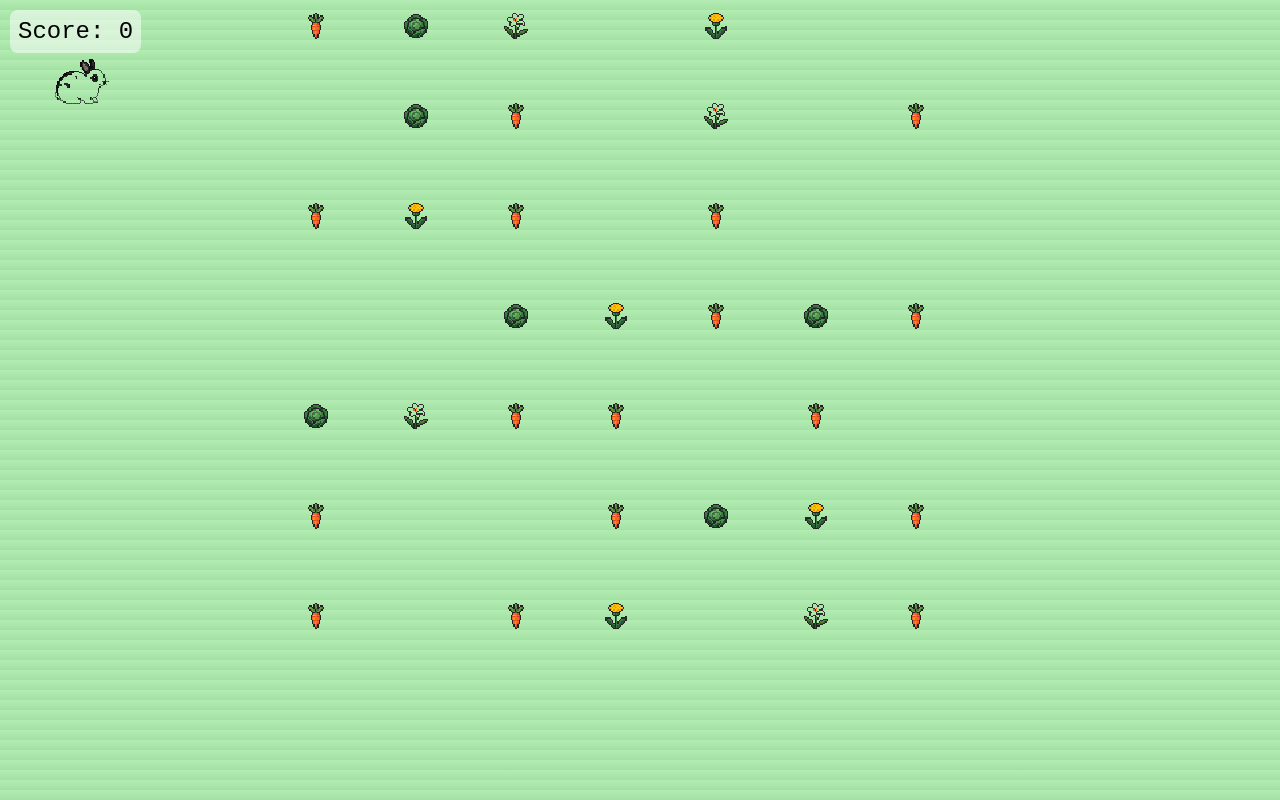
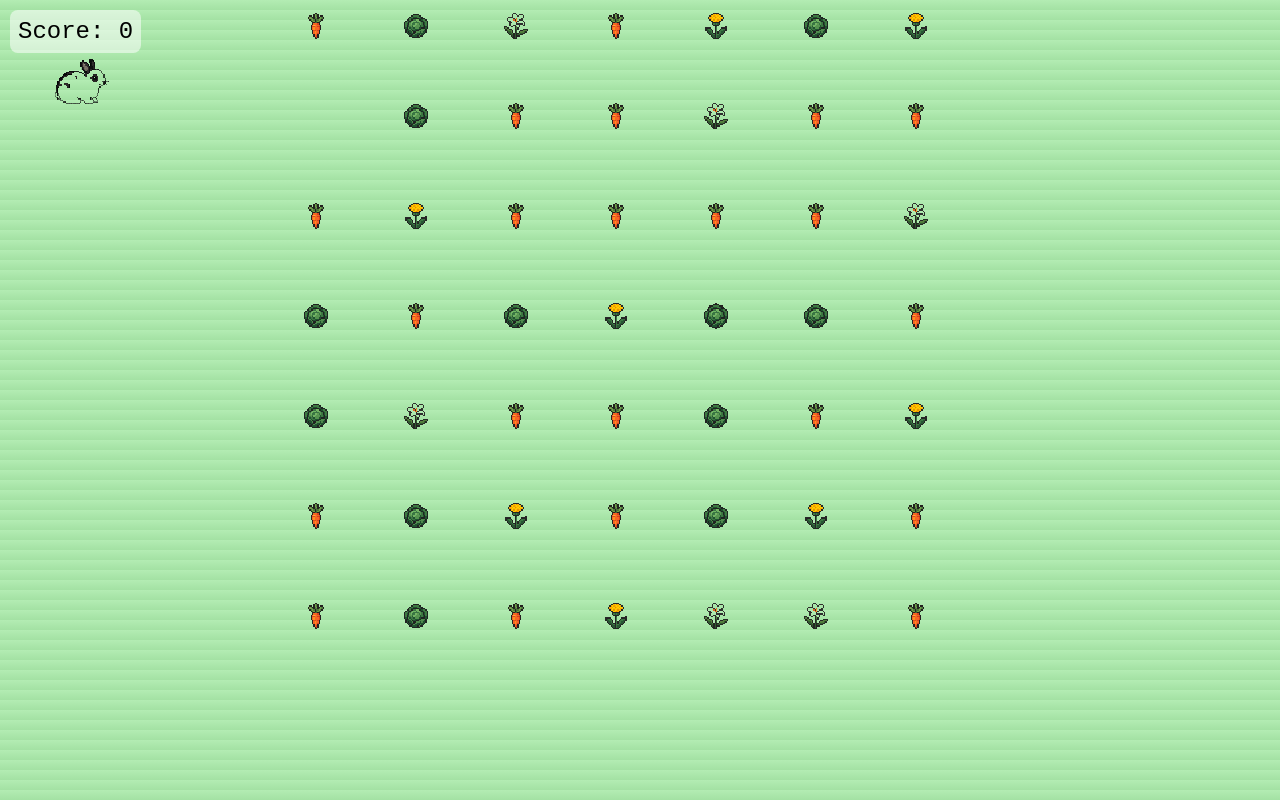
Before and after one commit to Jade-RM/bunny-adventure-game, a plain HTML site: page index.html in a window 1280 px wide. Shown: the top 800 px of the page. Drawn offline with Linux system fonts and the light colour scheme.

Commit message:
Add files via upload

```diff
--- a/index.html
+++ b/index.html
@@ -9,6 +9,11 @@
   <div id="game">
     <div id="score">Score: 0</div>
     <img id="bunny" src="bunny.png" alt="Bunny" style="left:50px; top:50px;">
+	<img class="carrot" src="carrot.png" alt="Carrot" style="top:200px; left:600px;">
+    <img class="carrot" src="carrot.png" alt="Carrot" style="top:200px; left:800px;">
+	<img class="carrot" src="carrot.png" alt="Carrot" style="top:100px; left:600px;">
+    <img class="carrot" src="carrot.png" alt="Carrot" style="top:100px; left:800px;">
+	<img class="carrot" src="carrot.png" alt="Carrot" style="top:10px; left:600px;">
     <img class="carrot" src="carrot.png" alt="Carrot" style="top:200px; left:300px;">
     <img class="carrot" src="carrot.png" alt="Carrot" style="top:100px; left:500px;">
     <img class="carrot" src="carrot.png" alt="Carrot" style="top:300px; left:700px;">
@@ -26,21 +31,33 @@
 	<img class="carrot" src="carrot.png" alt="Carrot" style="top:600px; left:900px;">
 	<img class="carrot" src="carrot.png" alt="Carrot" style="top:500px; left:900px;">
 	<img class="carrot" src="carrot.png" alt="Carrot" style="top:10px; left:300px;">
+	<img class="carrot" src="carrot.png" alt="Carrot" style="top:300px; left:400px;">
+	<img class="cabbage" src="cabbage.png" alt="Cabbage" style="top:10px; left:800px;">
 	<img class="cabbage" src="cabbage.png" alt="Cabbage" style="top:300px; left:500px;">
 	<img class="cabbage" src="cabbage.png" alt="Cabbage" style="top:100px; left:400px;">
 	<img class="cabbage" src="cabbage.png" alt="Cabbage" style="top:300px; left:800px;">
 	<img class="cabbage" src="cabbage.png" alt="Cabbage" style="top:500px; left:700px;">
 	<img class="cabbage" src="cabbage.png" alt="Cabbage" style="top:400px; left:300px;">
 	<img class="cabbage" src="cabbage.png" alt="Cabbage" style="top:10px; left:400px;">
+	<img class="cabbage" src="cabbage.png" alt="Cabbage" style="top:300px; left:300px;">
+	<img class="cabbage" src="cabbage.png" alt="Cabbage" style="top:400px; left:700px;">
+	<img class="cabbage" src="cabbage.png" alt="Cabbage" style="top:600px; left:400px;">
+	<img class="cabbage" src="cabbage.png" alt="Cabbage" style="top:500px; left:400px;">
+	<img class="cabbage" src="cabbage.png" alt="Cabbage" style="top:300px; left:700px;">
+	<img class="dandelion" src="dandelion.png" alt="Dandelion" style="top:10px; left:900px;">
 	<img class="dandelion" src="dandelion.png" alt="Dandelion" style="top:10px; left:700px;">
 	<img class="dandelion" src="dandelion.png" alt="Dandelion" style="top:200px; left:400px;">
 	<img class="dandelion" src="dandelion.png" alt="Dandelion" style="top:500px; left:800px;">
 	<img class="dandelion" src="dandelion.png" alt="Dandelion" style="top:300px; left:600px;">
 	<img class="dandelion" src="dandelion.png" alt="Dandelion" style="top:600px; left:600px;">
+	<img class="dandelion" src="dandelion.png" alt="Dandelion" style="top:500px; left:500px;">
+	<img class="dandelion" src="dandelion.png" alt="Dandelion" style="top:400px; left:900px;">
+	<img class="lily" src="lily.png" alt="Lily" style="top:200px; left:900px;">
 	<img class="lily" src="lily.png" alt="Lily" style="top:400px; left:400px;">
 	<img class="lily" src="lily.png" alt="Lily" style="top:100px; left:700px;">
 	<img class="lily" src="lily.png" alt="Lily" style="top:10px; left:500px;">
 	<img class="lily" src="lily.png" alt="Lily" style="top:600px; left:800px;">
+	<img class="lily" src="lily.png" alt="Lily" style="top:600px; left:700px;">
 	<img id="gate" src="gate.png" alt="Gate" style="top: 600px; left: 1100px; display: none;">
     <button id="restart-btn">Restart game</button>
   </div>
```
